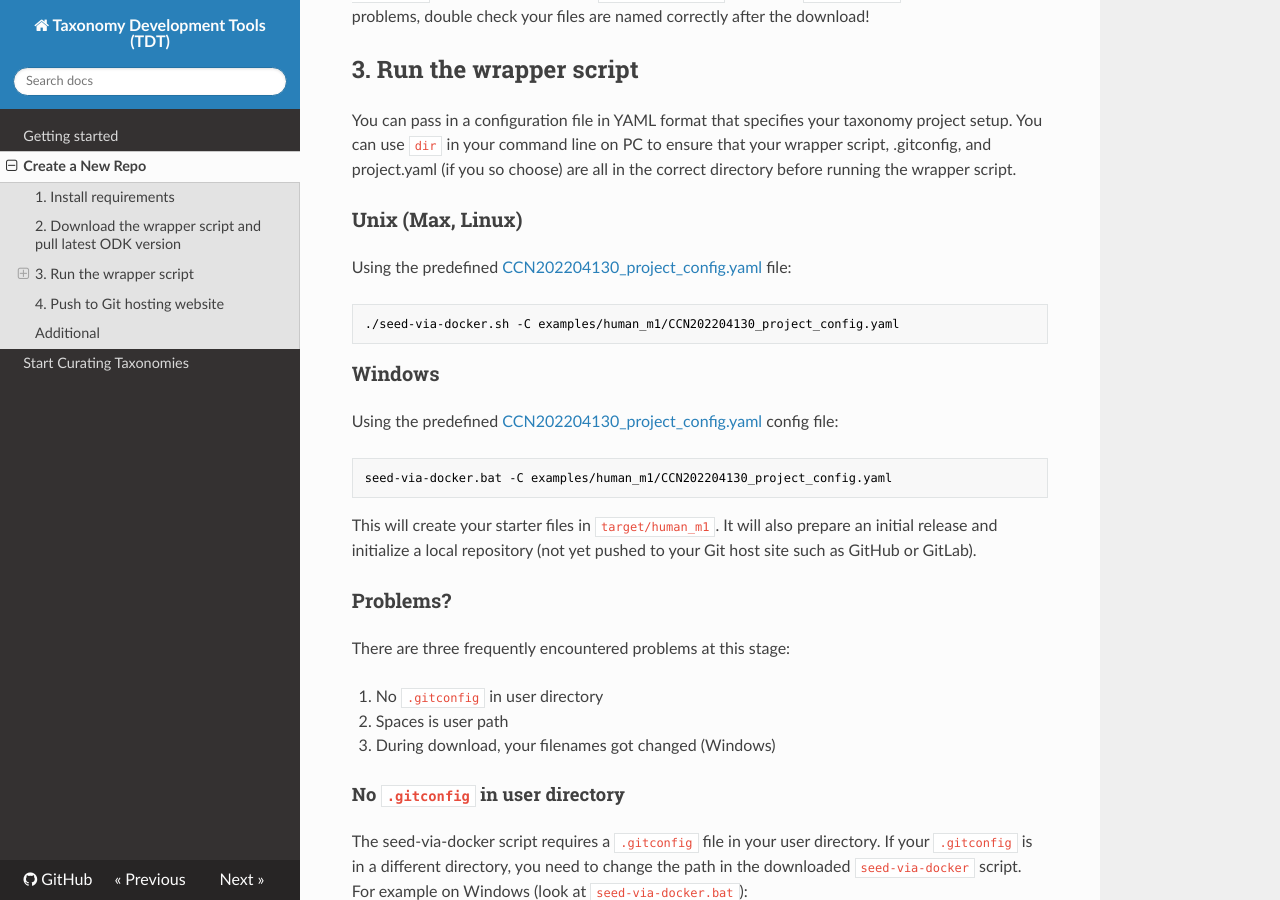
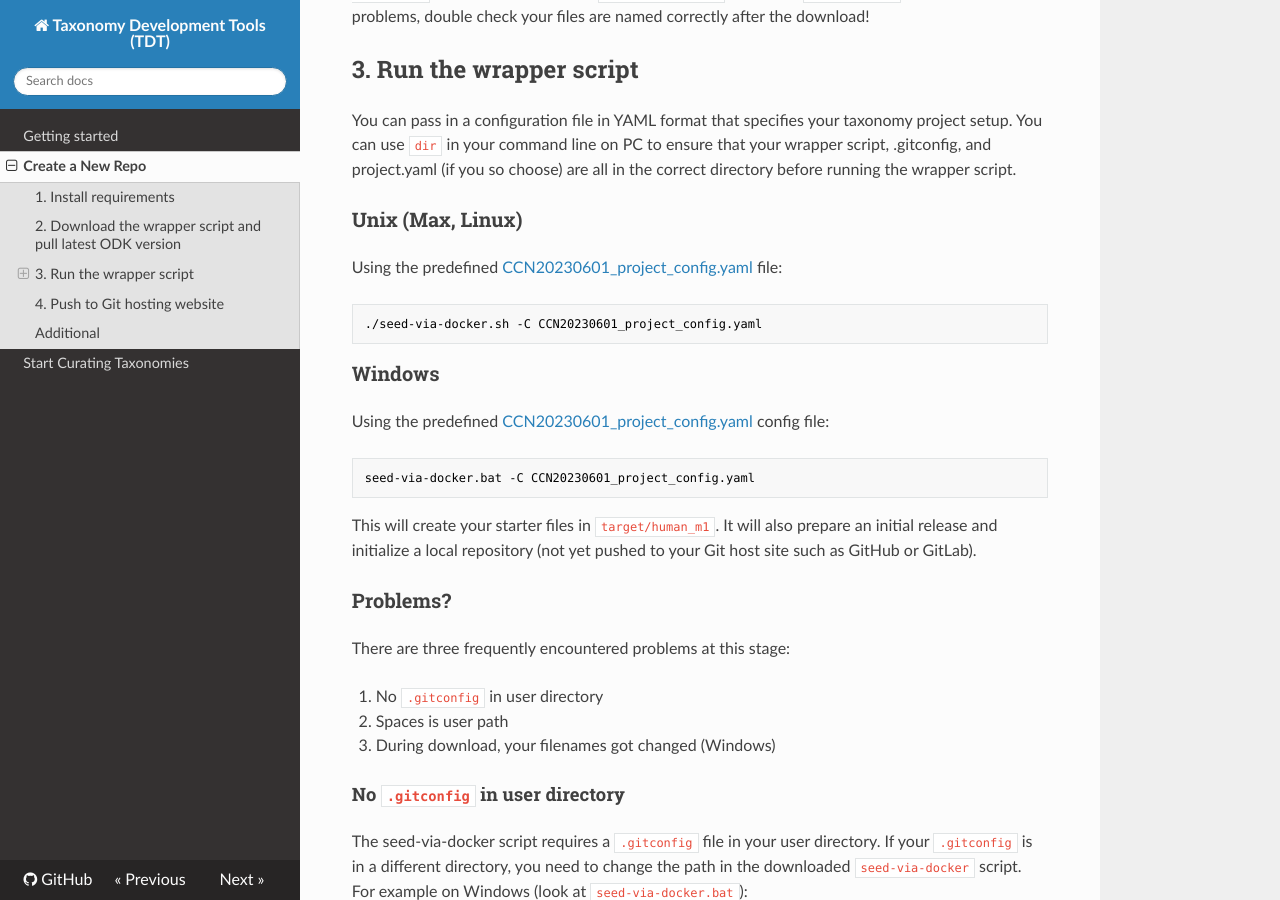
Before and after one commit to brain-bican/taxonomy-development-tools, an MkDocs documentation site: the page built from docs/NewRepo.md, in a window 1280 px wide and 900 px high, scrolled down 1037 px. Built offline with MkDocs 1.6.1, drawn with Linux system fonts in a browser that asks for light colours; nearby versions of some CDN libraries.

Commit message:
example file locations refactoring

```diff
--- a/docs/NewRepo.md
+++ b/docs/NewRepo.md
@@ -38,15 +38,15 @@ You can pass in a configuration file in YAML format that specifies your taxonomy
 
 ### Unix (Max, Linux)
 
-Using the predefined [CCN202204130_project_config.yaml](https://raw.githubusercontent.com/brain-bican/taxonomy-development-tools/main/examples/human_m1/CCN202204130_project_config.yaml) file:
+Using the predefined [CCN20230601_project_config.yaml](examples/nhp_basal_ganglia/CCN20230601_project_config.yaml) file:
 
-    ./seed-via-docker.sh -C examples/human_m1/CCN202204130_project_config.yaml
+    ./seed-via-docker.sh -C CCN20230601_project_config.yaml
 
 ### Windows
 
-Using the predefined [CCN202204130_project_config.yaml](https://raw.githubusercontent.com/brain-bican/taxonomy-development-tools/main/examples/human_m1/CCN202204130_project_config.yaml) config file:
+Using the predefined [CCN20230601_project_config.yaml](examples/nhp_basal_ganglia/CCN20230601_project_config.yaml) config file:
 
-    seed-via-docker.bat -C examples/human_m1/CCN202204130_project_config.yaml
+    seed-via-docker.bat -C CCN20230601_project_config.yaml
 
 This will create your starter files in
 `target/human_m1`. It will also prepare an initial
```
Also changed, not shown: docs/Curation.md (+1 -1 lines), 8 other files.
